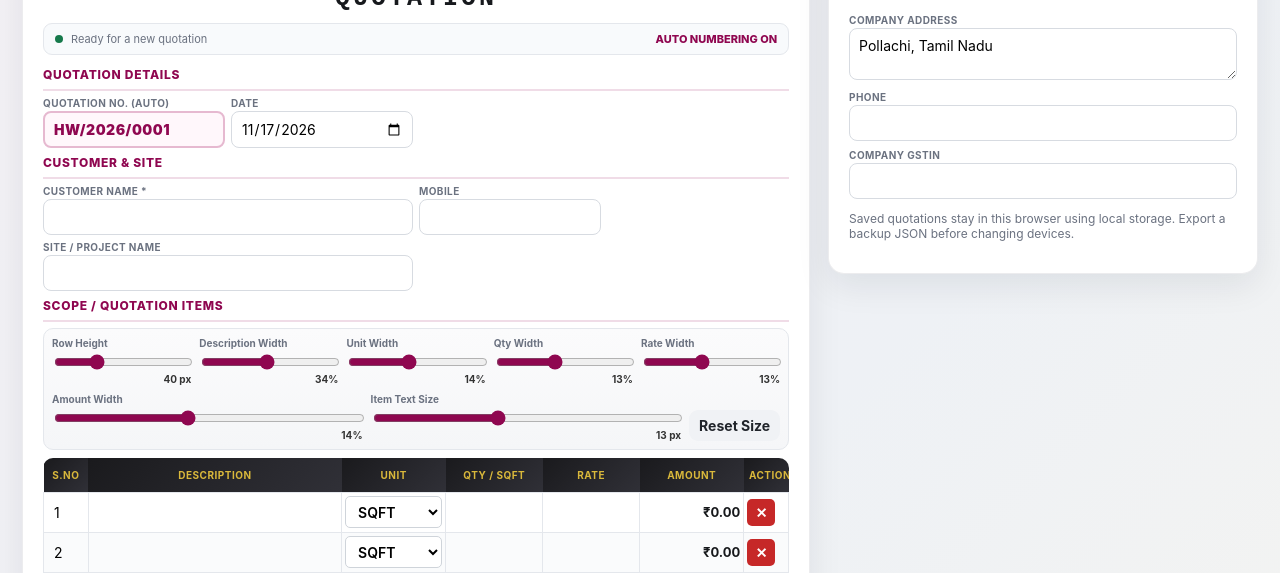
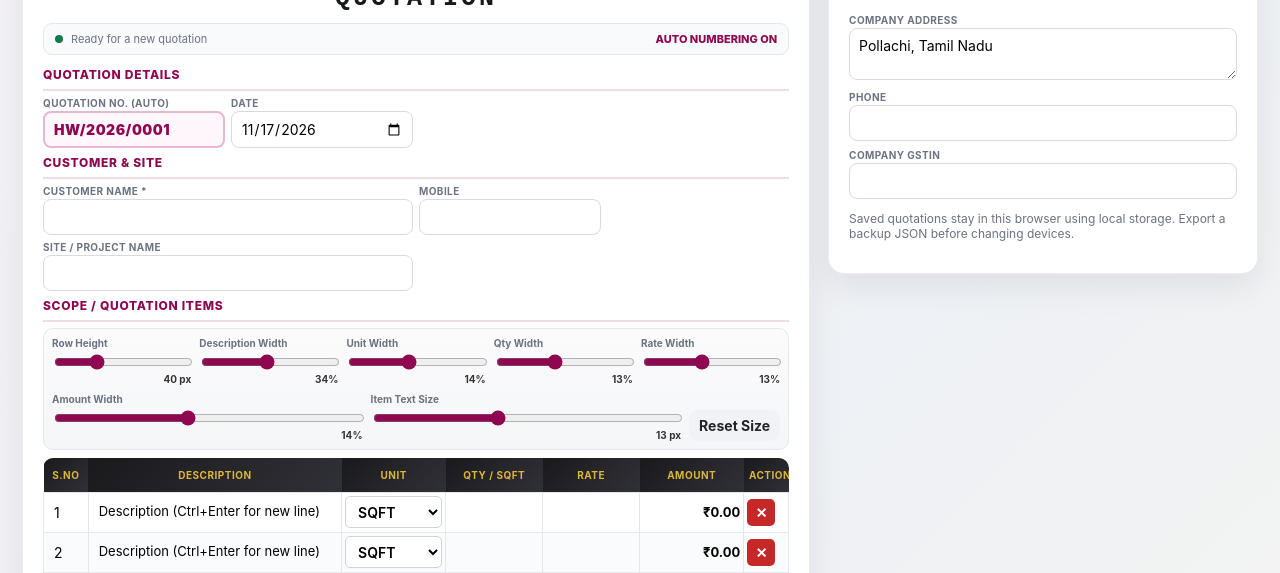
Before and after one commit to preshithhomeworld8199-code/HWQ-2.0, a plain HTML site: page index.html in a window 1280 px wide. Shown: the part 369-942 px from the top of the page. Drawn offline with Linux system fonts and the light colour scheme.

Commit message:
Update index.html

```diff
--- a/index.html
+++ b/index.html
@@ -71,8 +71,11 @@ td.num input{text-align:right}.amount{text-align:right;font-weight:700;white-spa
 .quotation-items .col-action{width:6%}
 .quotation-items th{height:34px;padding:7px 5px}
 .quotation-items td{height:var(--item-row-height);padding:3px}
-.quotation-items td input,.quotation-items td select{min-height:32px}
+.quotation-items td input,.quotation-items td select,.quotation-items td textarea{min-height:32px}
 .quotation-items .desc{font-size:var(--item-font-size)}
+.quotation-items td textarea.desc{display:block;width:100%;min-height:32px;height:32px;resize:none;overflow:hidden;border:0;outline:0;padding:7px;background:transparent;line-height:1.35;white-space:pre-wrap;overflow-wrap:anywhere}
+.quotation-items td textarea.desc{color:#000!important}
+.quotation-items td textarea.desc::placeholder{color:#000;opacity:1}
 .quotation-items .num input{font-size:var(--item-font-size)}
 .quotation-items .amount{font-size:var(--item-font-size)}
 @media(max-width:850px){
@@ -466,6 +469,32 @@ button:hover{transform:translateY(-1px);box-shadow:0 5px 14px rgba(15,23,42,.12)
   }
 }
 
+
+/* ALL QUOTATION TABLE COLUMN TEXT IN BLACK */
+.quotation-items td,
+.quotation-items td input,
+.quotation-items td select,
+.quotation-items td textarea,
+.quotation-items td .amount,
+.quotation-items td span {
+  color: #000 !important;
+}
+.quotation-items td input::placeholder,
+.quotation-items td textarea::placeholder {
+  color: #000 !important;
+  opacity: 1 !important;
+}
+@media print {
+  .quotation-items td,
+  .quotation-items td input,
+  .quotation-items td select,
+  .quotation-items td textarea,
+  .quotation-items td .amount,
+  .quotation-items td span {
+    color: #000 !important;
+  }
+}
+
 </style>
 </head>
 <body>
@@ -681,7 +710,7 @@ function addItem(item={}){
   const tr=document.createElement('tr');
   tr.innerHTML=`
     <td><input class="sno" readonly></td>
-    <td><input class="desc" value="${esc(item.desc||'')}"></td>
+    <td><textarea class="desc" rows="1" aria-label="Description. Press Ctrl+Enter to add another line in this same description box." placeholder="Description (Ctrl+Enter for new line)">${esc(item.desc||'')}</textarea></td>
     <td><select class="unit"><option>SQFT</option><option>RFT</option><option>Nos</option><option>LS</option><option>Sqm</option><option>Set</option></select></td>
     <td class="num"><input class="qty" type="number" min="0" step=".01" value="${item.qty||''}"></td>
     <td class="num"><input class="rate" type="number" min="0" step=".01" value="${item.rate||''}"></td>
@@ -689,8 +718,22 @@ function addItem(item={}){
     <td class="actions-cell no-print"><button class="small-btn del" type="button">✕</button></td>`;
   tr.querySelector('.unit').value=item.unit||'SQFT';
   tr.querySelector('.del').onclick=()=>{tr.remove();renumber();calculate()};
+  const desc=tr.querySelector('.desc');
+  const resizeDescription=()=>{
+    desc.style.height='32px';
+    desc.style.height=Math.max(32,desc.scrollHeight)+'px';
+  };
+  desc.addEventListener('input',()=>{resizeDescription();calculate()});
+  desc.addEventListener('keydown',e=>{
+    if(e.key==='Enter' && e.ctrlKey){
+      e.preventDefault();
+      const start=desc.selectionStart, end=desc.selectionEnd;
+      desc.setRangeText('\n',start,end,'end');
+      desc.dispatchEvent(new Event('input',{bubbles:true}));
+    }
+  });
   tr.querySelectorAll('input,select').forEach(x=>x.addEventListener('input',calculate));
-  $('itemsBody').appendChild(tr);renumber();calculate();
+  $('itemsBody').appendChild(tr);resizeDescription();renumber();calculate();
 }
 function esc(s){return String(s).replace(/[&<>"']/g,m=>({'&':'&amp;','<':'&lt;','>':'&gt;','"':'&quot;',"'":'&#039;'}[m]))}
 function renumber(){document.querySelectorAll('#itemsBody tr').forEach((r,i)=>r.querySelector('.sno').value=i+1)}
```
